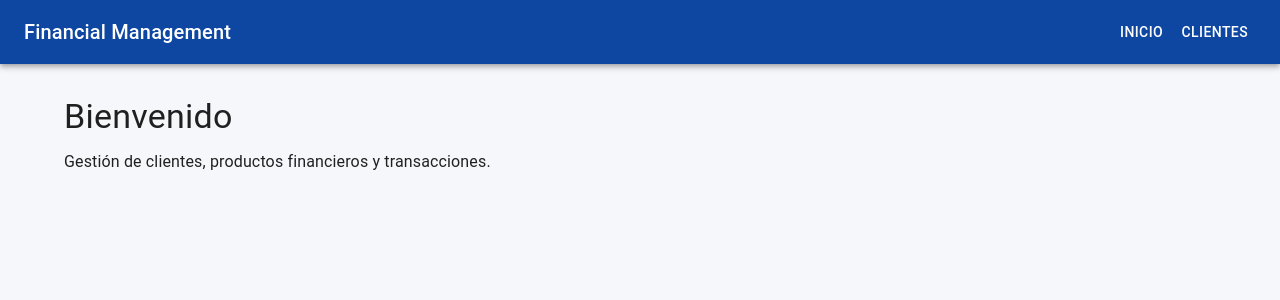
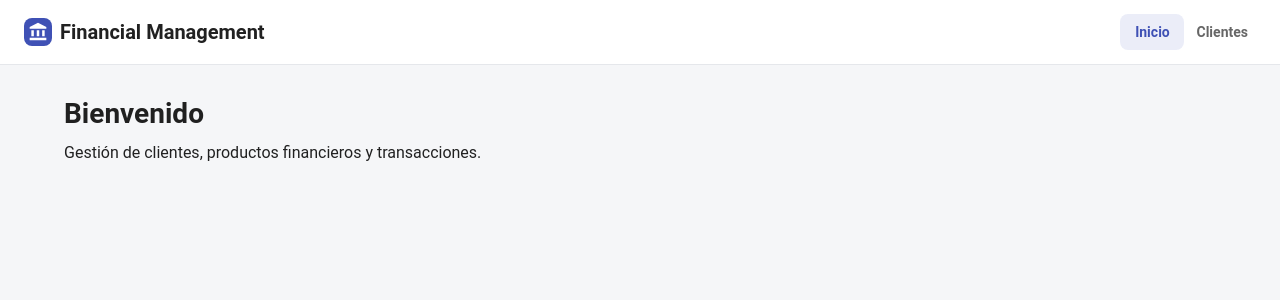
Before and after one commit to contreras-elkin/financial-management-system, a React (Vite) app in the folder frontend/: page / in a window 1280 px wide. Shown: the top 300 px of the page. Built offline with nearby package versions, Linux system fonts and the light colour scheme.

Commit message:
style(frontend): apply indigo theme and refine app bar

```diff
--- a/frontend/package.json
+++ b/frontend/package.json
@@ -14,7 +14,9 @@
   "dependencies": {
     "@emotion/react": "^11.14.0",
     "@emotion/styled": "^11.14.1",
+    "@fontsource-variable/inter": "^5.3.0",
     "@hookform/resolvers": "^7.0.9",
+    "@mui/icons-material": "^9.6.0",
     "@mui/material": "^9.6.0",
     "@tanstack/react-query": "^5.108.4",
     "react": "^19.3.1",
--- a/frontend/src/app/theme.ts
+++ b/frontend/src/app/theme.ts
@@ -1,14 +1,41 @@
 import { createTheme } from '@mui/material/styles'
 import { esES } from '@mui/material/locale'
+
+const borderColor = '#e5e7eb'
 
 export const theme = createTheme(
   {
     palette: {
-      primary: { main: '#0d47a1' },
+      primary: { main: '#3f51b5' },
       secondary: { main: '#00897b' },
-      background: { default: '#f5f7fa' },
+      background: { default: '#f5f6f8' },
+      divider: borderColor,
     },
     shape: { borderRadius: 8 },
+    typography: {
+      fontFamily: '"Inter Variable", "Roboto", "Helvetica", "Arial", sans-serif',
+      h4: { fontSize: '1.75rem', fontWeight: 600 },
+      button: { textTransform: 'none', fontWeight: 600 },
+    },
+    components: {
+      MuiButton: {
+        defaultProps: { disableElevation: true },
+      },
+      // Solo la elevación por defecto (tablas y tarjetas): diálogos y menús conservan su sombra.
+      MuiPaper: {
+        variants: [
+          {
+            props: { elevation: 1 },
+            style: { boxShadow: 'none', border: `1px solid ${borderColor}` },
+          },
+        ],
+      },
+      MuiTableCell: {
+        styleOverrides: {
+          head: { backgroundColor: '#f3f4f6', color: '#5f6368', fontWeight: 600 },
+        },
+      },
+    },
   },
   esES,
 )
--- a/frontend/src/main.tsx
+++ b/frontend/src/main.tsx
@@ -1,3 +1,4 @@
+import '@fontsource-variable/inter'
 import { StrictMode } from 'react'
 import { createRoot } from 'react-dom/client'
 import { createBrowserRouter, RouterProvider } from 'react-router'
--- a/frontend/src/shared/components/Layout.tsx
+++ b/frontend/src/shared/components/Layout.tsx
@@ -1,3 +1,4 @@
+import AccountBalanceIcon from '@mui/icons-material/AccountBalance'
 import AppBar from '@mui/material/AppBar'
 import Box from '@mui/material/Box'
 import Button from '@mui/material/Button'
@@ -5,6 +6,7 @@ import Container from '@mui/material/Container'
 import LinearProgress from '@mui/material/LinearProgress'
 import Toolbar from '@mui/material/Toolbar'
 import Typography from '@mui/material/Typography'
+import { alpha } from '@mui/material/styles'
 import { NavLink, Outlet, useNavigation } from 'react-router'
 
 const navItems = [
@@ -18,21 +20,51 @@ export function Layout() {
 
   return (
     <Box sx={{ minHeight: '100vh', display: 'flex', flexDirection: 'column' }}>
-      <AppBar position="static">
-        <Toolbar>
-          <Typography variant="h6" component="span" sx={{ flexGrow: 1 }}>
+      <AppBar
+        position="static"
+        color="inherit"
+        elevation={0}
+        sx={{ borderBottom: 1, borderColor: 'divider' }}
+      >
+        <Toolbar sx={{ gap: 1 }}>
+          <Box
+            aria-hidden
+            sx={{
+              display: 'flex',
+              p: 0.5,
+              borderRadius: 1,
+              bgcolor: 'primary.main',
+              color: 'primary.contrastText',
+            }}
+          >
+            <AccountBalanceIcon fontSize="small" />
+          </Box>
+          <Typography variant="h6" component="span" sx={{ flexGrow: 1, fontWeight: 600 }}>
             Financial Management
           </Typography>
-          <Box component="nav" aria-label="Navegación principal">
+          <Box component="nav" aria-label="Navegación principal" sx={{ display: 'flex', gap: 0.5 }}>
             {navItems.map((item) => (
-              <Button key={item.to} component={NavLink} to={item.to} color="inherit">
+              <Button
+                key={item.to}
+                component={NavLink}
+                to={item.to}
+                // 'end' evita que Inicio ('/') quede marcado en todas las rutas.
+                end
+                sx={{
+                  color: 'text.secondary',
+                  '&.active': {
+                    color: 'primary.main',
+                    bgcolor: (theme) => alpha(theme.palette.primary.main, 0.1),
+                  },
+                }}
+              >
                 {item.label}
               </Button>
             ))}
           </Box>
         </Toolbar>
       </AppBar>
-      {isNavigating && <LinearProgress color="secondary" aria-label="Cargando página" />}
+      {isNavigating && <LinearProgress aria-label="Cargando página" />}
       <Container component="main" sx={{ py: 4, flexGrow: 1 }}>
         <Outlet />
       </Container>
```
Also changed, not shown: 1 other file (tests, documents, lock files or other folders).
